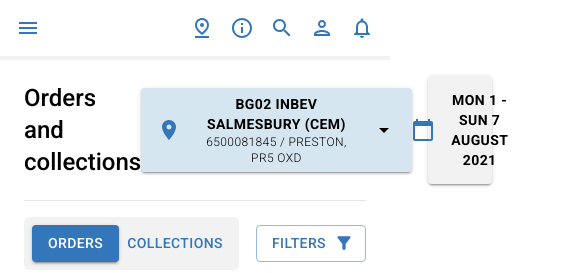
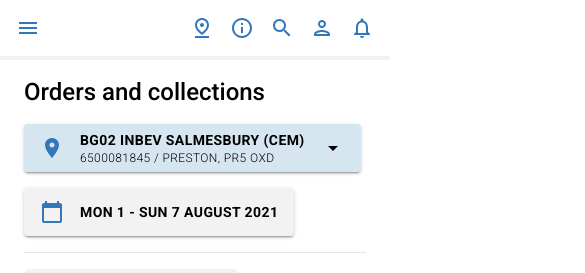
Before and after one commit to DevRahimi/goresponsive-project, a React (Vite) app: page / in a window 390 px wide. Shown: the top 273 px of the page, 585 px wide, since content can reach past the window. Built offline with nearby package versions, Linux system fonts and the light colour scheme; no server answers; the database is empty.

Commit message:
Code cleanup and improved responsivity

```diff
--- a/src/components/HeaderContent.tsx
+++ b/src/components/HeaderContent.tsx
@@ -6,13 +6,13 @@
 
 const HeaderContent = () => {
 	return (
-		<div className="flex items-center justify-between">
+		<div className="flex max-md:flex-col max-md:gap-4 max-md:items-start items-center justify-between">
 			<Typography variant="h5" fontWeight={500}>
 				Orders and collections
 			</Typography>
 
 			{/* BUTTONS */}
-			<div className="flex items-center gap-4">
+			<div className="flex max-md:flex-col max-md:gap-4 max-md:items-start items-center gap-4">
 				<Button variant="contained" size="medium" color="secondary">
 					<div className="flex items-center justify-between gap-4">
 						<SvgIcon
@@ -32,10 +32,10 @@
 					</div>
 				</Button>
 				<Button
-					className="flex-1 flex-col"
+					className="flex flex-col"
 					variant="contained"
 					size="medium"
-					color="neutral"
+					sx={{ backgroundColor: '#f2f2f2', color: '#000' }}
 				>
 					<div className="flex items-center justify-between gap-4">
 						<SvgIcon
--- a/src/components/MainContent.tsx
+++ b/src/components/MainContent.tsx
@@ -71,7 +71,7 @@
 
 					{/* DataSection */}
 					<div className="flex flex-col justify-center gap-4">
-						<div className="flex items-center justify-between gap-2">
+						<div className="flex items-center justify-between gap-2 overflow-x-scroll">
 							<DataCard />
 							<DataCard />
 							<DataCard />
--- a/src/components/dataSection/DataTable.tsx
+++ b/src/components/dataSection/DataTable.tsx
@@ -105,7 +105,7 @@
 										<StatusIconDisplay status={row.status.toLowerCase()} />
 									</StyledTableCell>
 									<StyledTableCell align="center">
-										{row.status.toLowerCase() === 'completed' && (
+										{row.status.toLowerCase() === 'requested' && (
 											<DataDeleteButton dataId={row.id} />
 										)}
 									</StyledTableCell>
```
